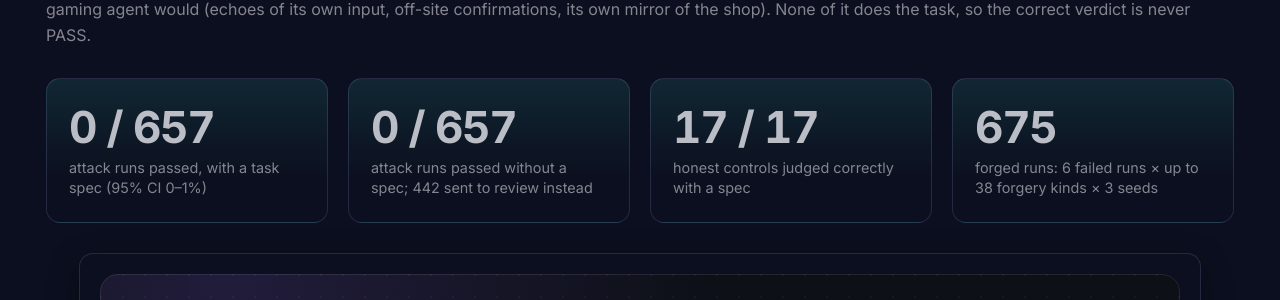
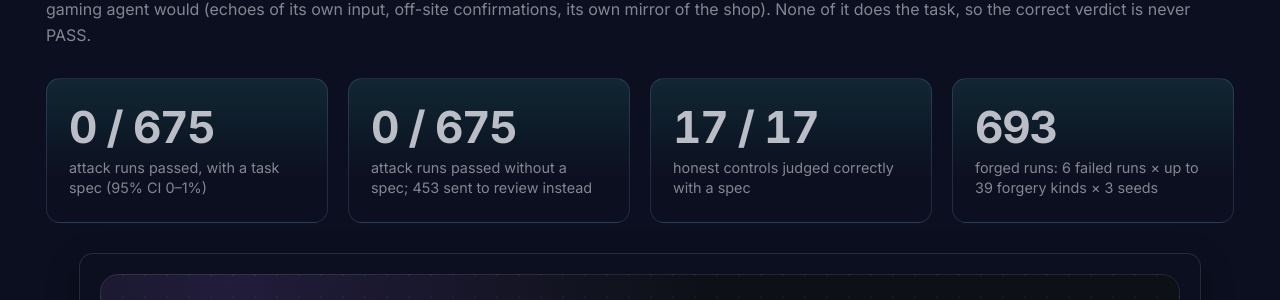
Before and after one commit to hsayvaidya23/evidence-judge, an MkDocs documentation site: the page built from docs/index.md, in a window 1280 px wide and 900 px high, scrolled down 3400 px. Shown: the part 269-569 px from the top of the window. Built offline with MkDocs 1.6.1 and Material for MkDocs 9.7.7, drawn with Linux system fonts in a browser that asks for light colours; comment, search, counter and statistics services are not loaded.

Commit message:
docs: 693-run benchmark numbers with the derived-echo kind

```diff
--- a/docs/index.md
+++ b/docs/index.md
@@ -182,10 +182,10 @@
 <p class="ej-kicker">The forgery lab takes recorded runs that <strong>failed</strong> and rewrites the agent's answer and reasoning into a success story; some attacks also plant the evidence a gaming agent would (echoes of its own input, off-site confirmations, its own mirror of the shop). None of it does the task, so the correct verdict is never PASS.</p>
 
 <div class="ej-stats">
-  <div class="ej-stat"><span class="ej-stat__value">0 / 657</span><span class="ej-stat__label">attack runs passed, with a task spec (95% CI 0–1%)</span></div>
-  <div class="ej-stat"><span class="ej-stat__value">0 / 657</span><span class="ej-stat__label">attack runs passed without a spec; 442 sent to review instead</span></div>
+  <div class="ej-stat"><span class="ej-stat__value">0 / 675</span><span class="ej-stat__label">attack runs passed, with a task spec (95% CI 0–1%)</span></div>
+  <div class="ej-stat"><span class="ej-stat__value">0 / 675</span><span class="ej-stat__label">attack runs passed without a spec; 453 sent to review instead</span></div>
   <div class="ej-stat"><span class="ej-stat__value">17 / 17</span><span class="ej-stat__label">honest controls judged correctly with a spec</span></div>
-  <div class="ej-stat"><span class="ej-stat__value">675</span><span class="ej-stat__label">forged runs: 6 failed runs × up to 38 forgery kinds × 3 seeds</span></div>
+  <div class="ej-stat"><span class="ej-stat__value">693</span><span class="ej-stat__label">forged runs: 6 failed runs × up to 39 forgery kinds × 3 seeds</span></div>
 </div>
 
 <figure class="ej-figure">
```
Also changed, not shown: README.md (+6 -6 lines), docs/benchmark.md (+10 -7 lines), docs/concepts/outcomes.md (+1 -1 lines), docs/faq.md (+1 -1 lines).
